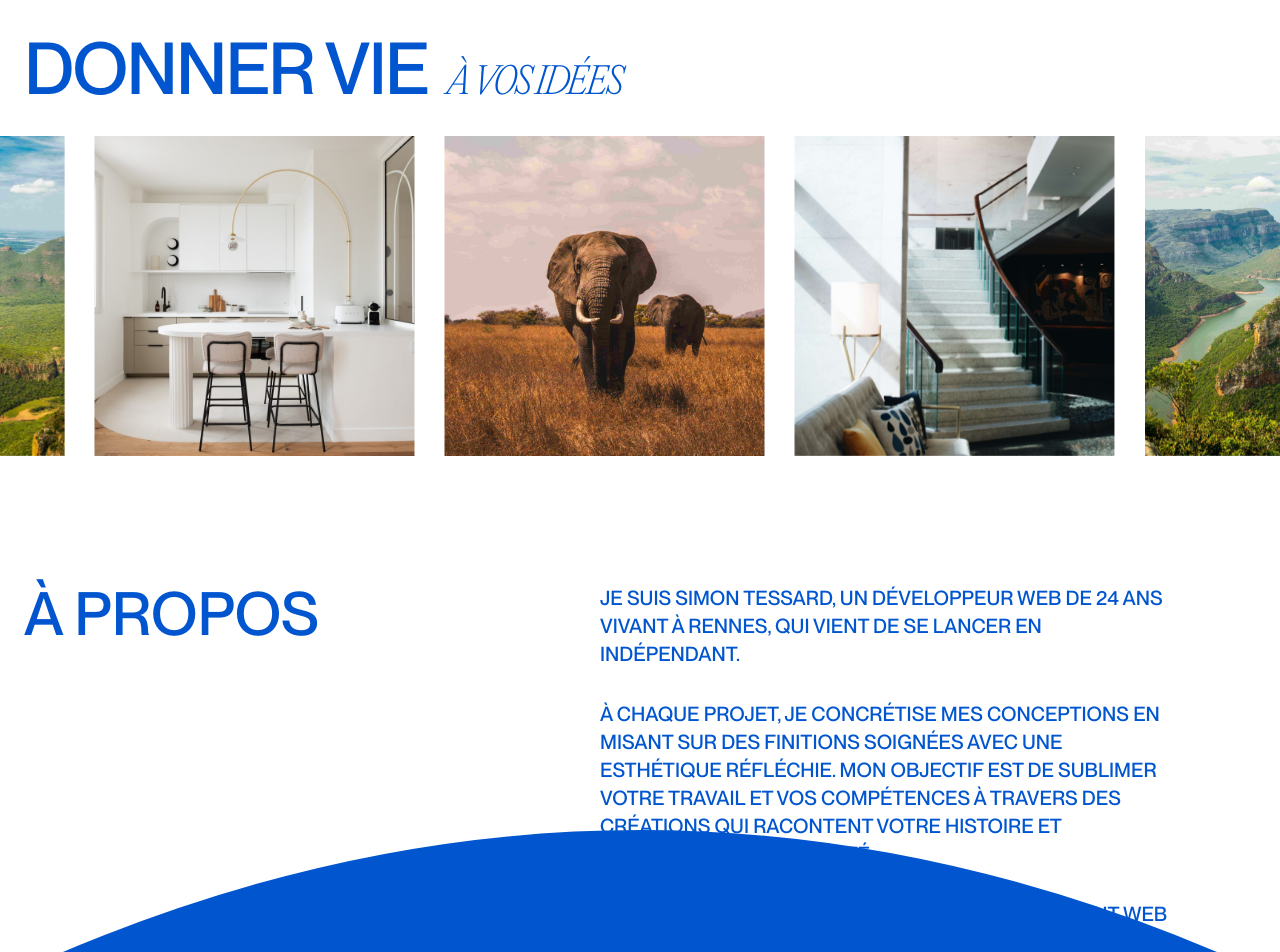
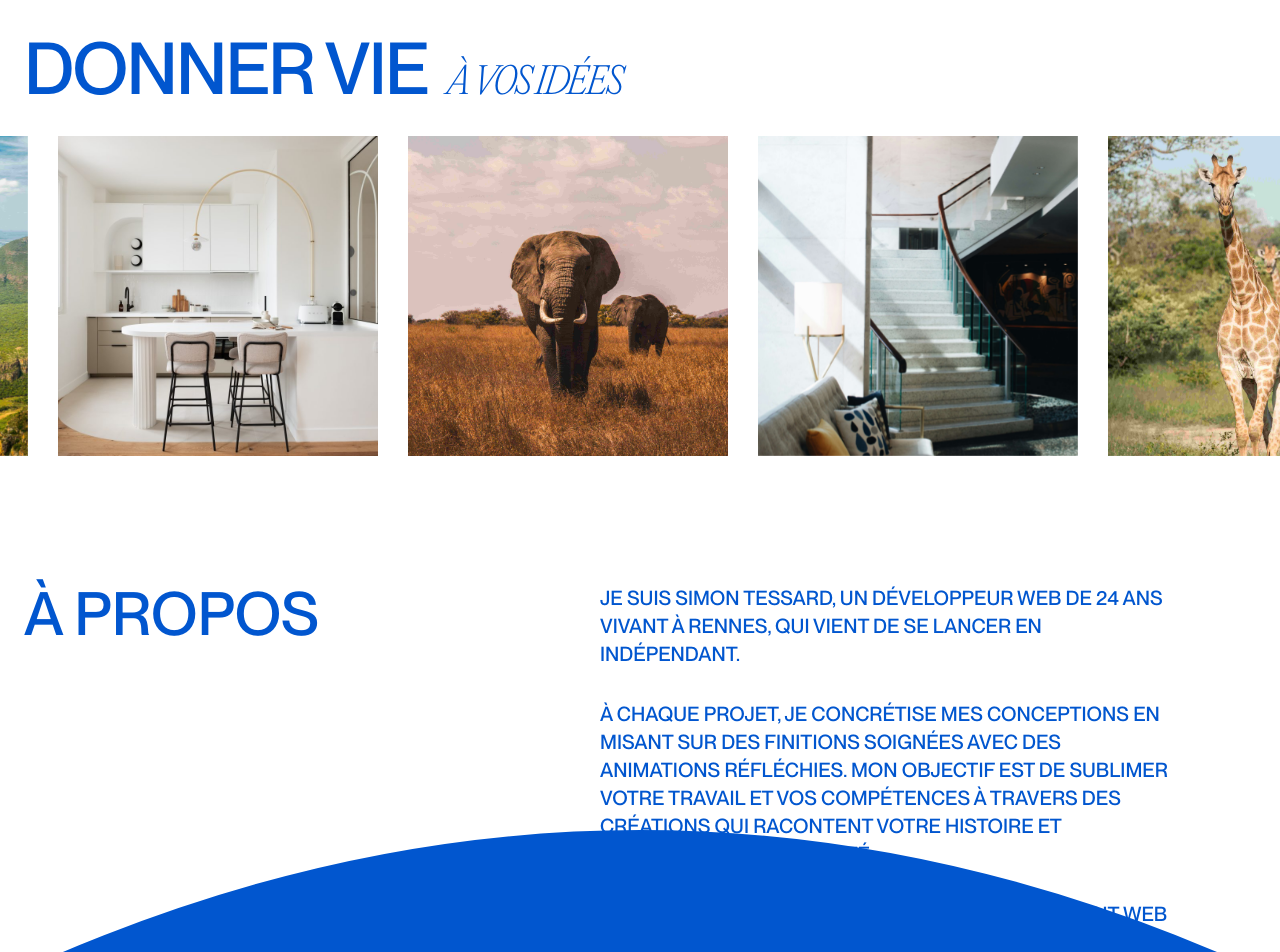
Before and after one commit to simontessard/2025-portfolio, a Next.js app: page /about in a window 1280 px wide. Shown: the part 120-1072 px from the top of the page. Built offline with nearby package versions, Linux system fonts and the light colour scheme.

Commit message:
Fix error

```diff
--- a/src/components/about/InfiniteCarousel.tsx
+++ b/src/components/about/InfiniteCarousel.tsx
@@ -15,7 +15,7 @@ export default function InfiniteCarousel() {
                 },
             }}
             freeMode={true}
-            speed={8000}
+            speed={7000}
             loop={true}
             preventInteractionOnTransition={true}
             autoplay={{delay: 1, disableOnInteraction: false, pauseOnMouseEnter: true, waitForTransition: true, stopOnLastSlide: false}}
@@ -34,13 +34,13 @@ export default function InfiniteCarousel() {
                 <img src="/images/home/stairs.jpg" alt="Random" className="object-cover size-full"/>
             </SwiperSlide>
             <SwiperSlide className="!aspect-square !w-1/3 md:!w-1/4">
-                <img src="/images/home/iniva.jpg" alt="Random" className="object-cover size-full"/>
+                <img src="/images/0.jpg" alt="Random" className="object-cover size-full"/>
             </SwiperSlide>
             <SwiperSlide className="!aspect-square !w-1/3 md:!w-1/4">
-                <img src="/images/home/elephant.jpg" alt="Random" className="object-cover size-full"/>
+                <img src="/images/5.jpg" alt="Random" className="object-cover size-full"/>
             </SwiperSlide>
             <SwiperSlide className="!aspect-square !w-1/3 md:!w-1/4">
-                <img src="/images/home/house.png" alt="Random" className="object-cover size-full"/>
+                <img src="/images/4.jpg" alt="Random" className="object-cover size-full"/>
             </SwiperSlide>
         </Swiper>
     )
--- a/src/components/about/Intro.tsx
+++ b/src/components/about/Intro.tsx
@@ -12,7 +12,7 @@ export default function Intro() {
                 <Paragraph
                     text="Je suis Simon TESSARD, un Développeur Web de 24 ans vivant à Rennes, qui vient de se lancer en indépendant."/>
                 <Paragraph
-                    text="à chaque projet, je concrétise mes conceptions en misant sur des finitions soignées avec une esthétique réfléchie.
+                    text="à chaque projet, je concrétise mes conceptions en misant sur des finitions soignées avec des animations réfléchies.
                     Mon objectif est de sublimer votre travail et vos compétences à travers des créations qui racontent votre histoire et reflètent votre identité."/>
                 <Paragraph
                     text="Mes compétences englobent le Développement Web (Front-end et Back-end) et le Web Design, ainsi je peux créer votre site web de bout en bout."/>
--- a/src/components/projects-slug/Heading.tsx
+++ b/src/components/projects-slug/Heading.tsx
@@ -32,7 +32,7 @@ export default function Heading({project} : {project: any}) {
                                     Intégration maquettes
                                 </p>
                                 <p className="font-primary uppercase text-primary max-md:text-sm">
-                                    Création back-office
+                                    Création back-office personnalisé
                                 </p>
                             </div>
 
--- a/src/components/projects/Project.tsx
+++ b/src/components/projects/Project.tsx
@@ -1,6 +1,6 @@
 import Link from "next/link";
 
-export default function Projet({ title, cover, logo, index } : { title: string, cover: string, index: string }) {
+export default function Projet({ title, cover, logo, index } : { title: string, cover: string, logo: string, index: string }) {
     return (
         <Link scroll={false} href={`/projects/${index}`} className="gsap-project group text-black">
             <div className="relative aspect-square mb-3">
```
